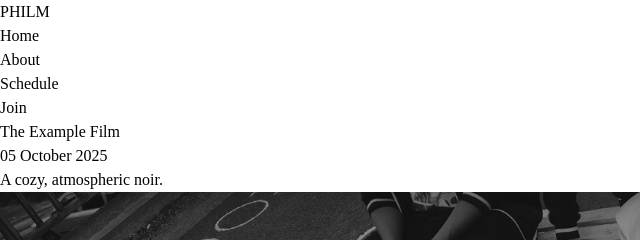
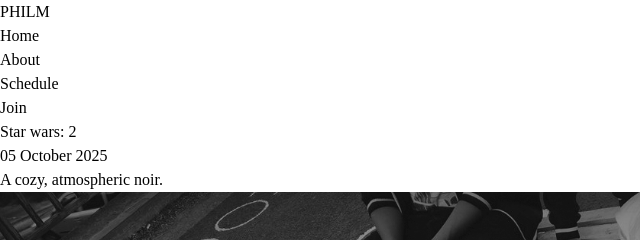
Before and after one commit to philmltu/philm-ssg.github.io, an Eleventy site: page src/movies/2025-10-05-example.md in a window 1280 px wide. Shown: the top 240 px of the page, 0-640 px from the left. Built offline with nearby package versions, Linux system fonts and the light colour scheme; Eleventy itself is replaced by a stand-in of ours; files that its build step writes are made by us from their sources.

Commit message:
Update Movies “2025-10-05-example”

```diff
--- a/src/movies/2025-10-05-example.md
+++ b/src/movies/2025-10-05-example.md
@@ -1,6 +1,6 @@
 ---
 layout: layouts/movie.njk
-title: The Example Film
+title: "Star wars: 2"
 tagline: A cozy, atmospheric noir.
 date: 2025-10-05
 poster: /uploads/20748380_1698591866820770_2058446907230566874_o-1.png
```
